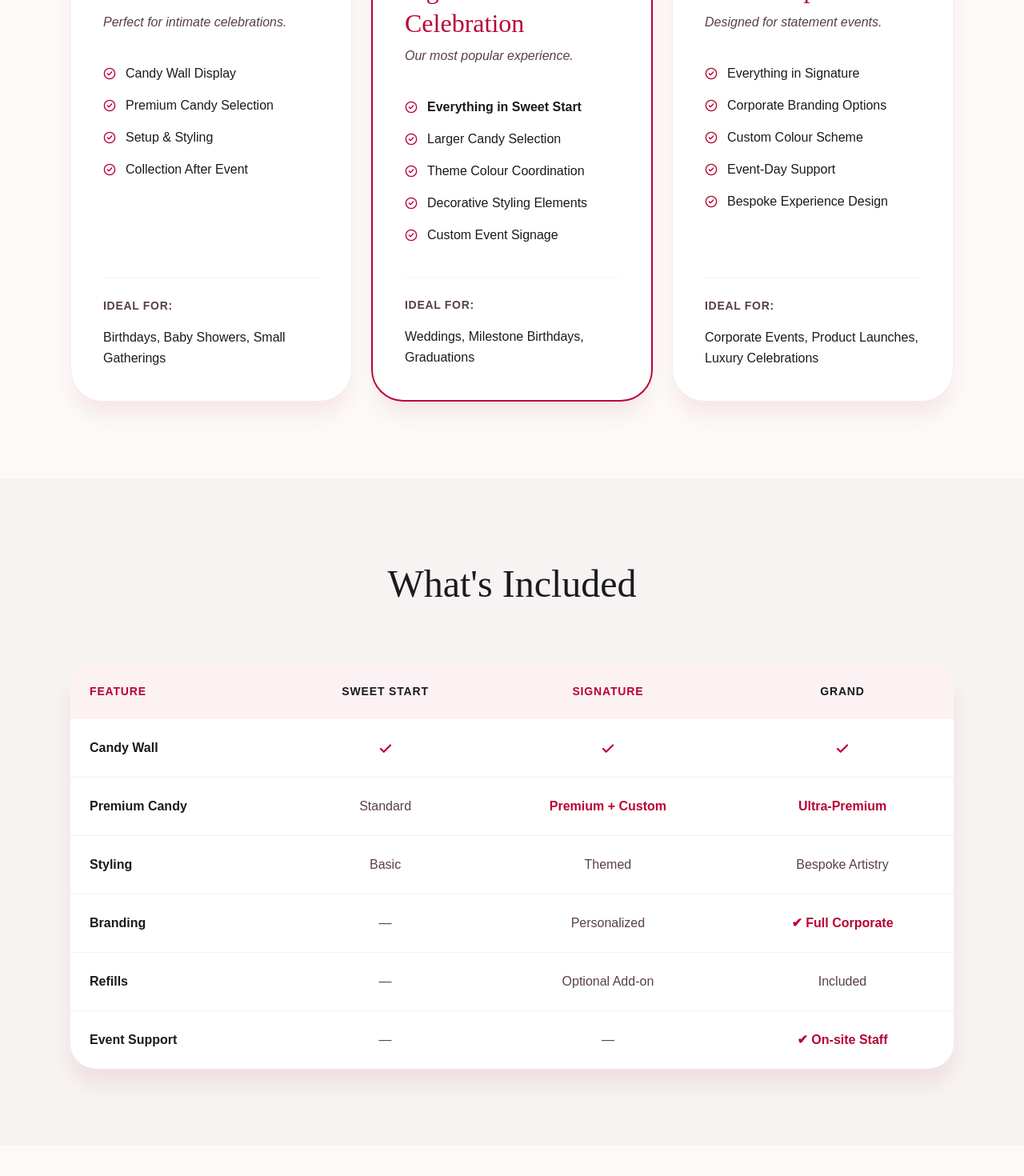
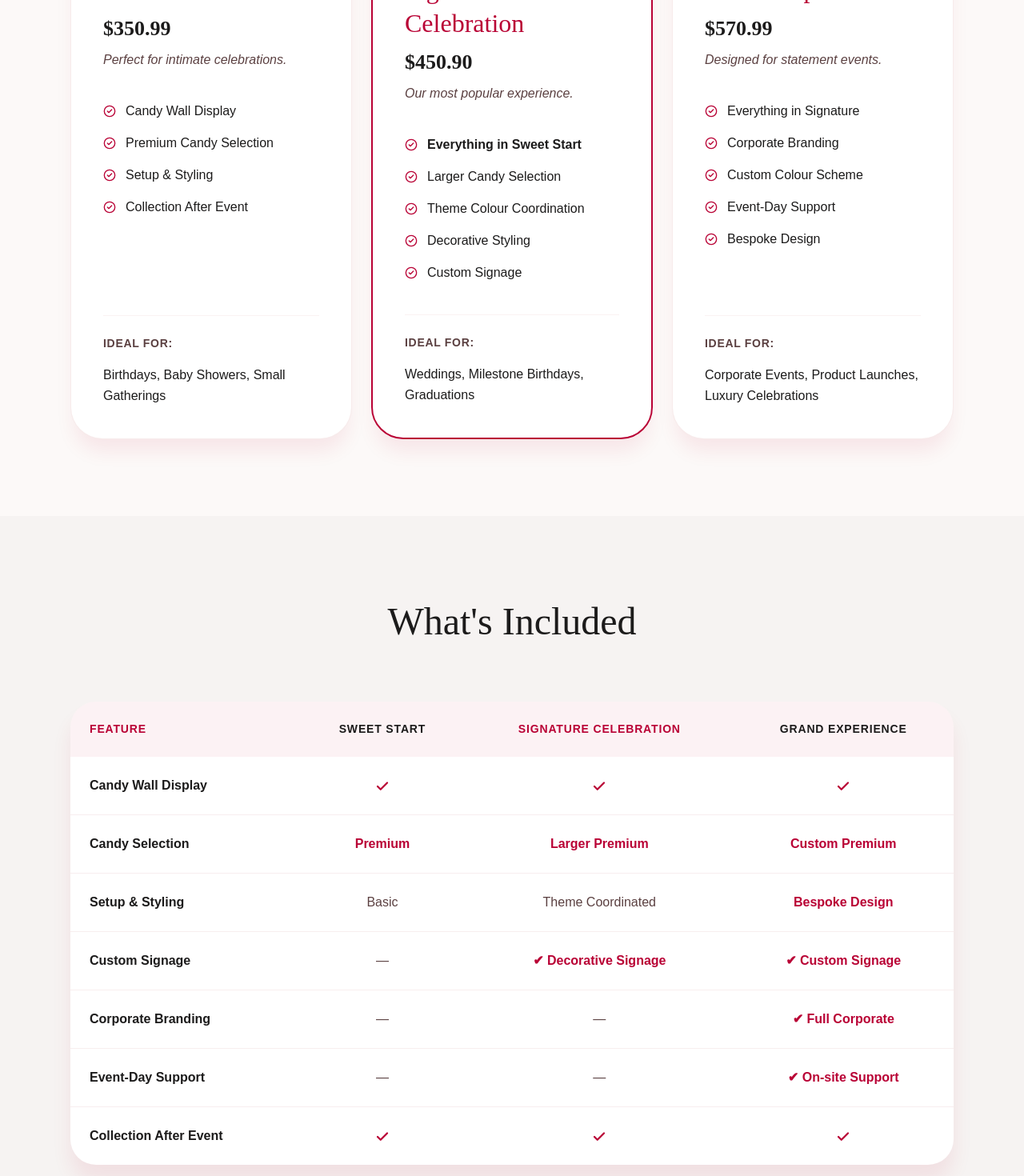
Before and after one commit to lbello93/Mr_Andy, a React (Vite) app: page /packages in a window 1280 px wide. Shown: the part 720-2190 px from the top of the page at 80% size. Built offline with nearby package versions, Linux system fonts and the light colour scheme.

Commit message:
Update Mr Andy packages and booking validation

```diff
--- a/src/data/packageData.js
+++ b/src/data/packageData.js
@@ -2,26 +2,80 @@ import { Gem, Star, BadgeCheck } from "lucide-react";
 
 export const packages = [
   {
+    id: "sweet-start",
     icon: BadgeCheck,
-    title: "Classic",
+    title: "Sweet Start",
+    price: "$350.99",
+    subtitle: "Perfect for intimate celebrations.",
     description: "Perfect for intimate celebrations and small gatherings.",
-    button: "Select Classic",
+    inclusions: [
+      "Candy Wall Display",
+      "Premium Candy Selection",
+      "Setup & Styling",
+      "Collection After Event",
+    ],
+    features: [
+      "Candy Wall Display",
+      "Premium Candy Selection",
+      "Setup & Styling",
+      "Collection After Event",
+    ],
+    ideal: "Birthdays, Baby Showers, Small Gatherings",
+    button: "Select Sweet Start",
     featured: false,
+    popular: false,
   },
   {
+    id: "signature-celebration",
     icon: Star,
-    title: "Signature",
+    title: "Signature Celebration",
+    price: "$450.90",
+    subtitle: "Our most popular experience.",
     description: "Our most popular experience, curated for standard events.",
+    inclusions: [
+      "Everything in Sweet Start",
+      "Larger Candy Selection",
+      "Theme Colour Coordination",
+      "Decorative Styling",
+      "Custom Signage",
+    ],
+    features: [
+      "Everything in Sweet Start",
+      "Larger Candy Selection",
+      "Theme Colour Coordination",
+      "Decorative Styling",
+      "Custom Signage",
+    ],
+    ideal: "Weddings, Milestone Birthdays, Graduations",
     button: "Select Signature",
     featured: true,
+    popular: true,
     badge: "Most Popular",
   },
   {
+    id: "grand-experience",
     icon: Gem,
-    title: "Grand",
-    description:
-      "Designed for large-scale events and high-traffic experiences.",
+    title: "Grand Experience",
+    price: "$570.99",
+    subtitle: "Designed for statement events.",
+    description: "Designed for large-scale events and luxury experiences.",
+    inclusions: [
+      "Everything in Signature",
+      "Corporate Branding",
+      "Custom Colour Scheme",
+      "Event-Day Support",
+      "Bespoke Design",
+    ],
+    features: [
+      "Everything in Signature",
+      "Corporate Branding",
+      "Custom Colour Scheme",
+      "Event-Day Support",
+      "Bespoke Design",
+    ],
+    ideal: "Corporate Events, Product Launches, Luxury Celebrations",
     button: "Select Grand",
     featured: false,
+    popular: false,
   },
 ];
--- a/src/sections/Comparison/PackageCard.jsx
+++ b/src/sections/Comparison/PackageCard.jsx
@@ -2,11 +2,15 @@ import { CheckCircle2 } from "lucide-react";
 
 export default function PackageCard({
   title,
+  price,
   subtitle,
   features,
+  inclusions,
   ideal,
   popular,
 }) {
+  const featureList = inclusions || features || [];
+
   return (
     <article className={`package-card ${popular ? "popular" : ""}`}>
       {popular && <div className="popular-tag">MOST POPULAR</div>}
@@ -14,11 +18,13 @@ export default function PackageCard({
       <div className="package-header">
         <h3>{title}</h3>
 
+        {price && <div className="package-price">{price}</div>}
+
         <p>{subtitle}</p>
       </div>
 
       <ul className="package-features">
-        {features.map((feature) => (
+        {featureList.map((feature) => (
           <li key={feature}>
             <CheckCircle2 size={16} strokeWidth={2} />
 
--- a/src/sections/Comparison/PackageComparison.css
+++ b/src/sections/Comparison/PackageComparison.css
@@ -115,6 +115,18 @@
   font-size: 32px;
 
   line-height: 1.3;
+
+  margin-bottom: 8px;
+}
+
+.package-price {
+  font-family: "Playfair Display", serif;
+
+  font-size: 26px;
+
+  font-weight: 700;
+
+  color: #1c1b1b;
 
   margin-bottom: 8px;
 }
--- a/src/sections/Comparison/packageData.js
+++ b/src/sections/Comparison/packageData.js
@@ -1,53 +1,3 @@
-export const packages = [
-  {
-    title: "Sweet Start",
-    subtitle: "Perfect for intimate celebrations.",
+import { packages } from "../../data/packageData";
 
-    features: [
-      "Candy Wall Display",
-      "Premium Candy Selection",
-      "Setup & Styling",
-      "Collection After Event",
-    ],
-
-    ideal: "Birthdays, Baby Showers, Small Gatherings",
-
-    popular: false,
-  },
-
-  {
-    title: "Signature Celebration",
-
-    subtitle: "Our most popular experience.",
-
-    features: [
-      "Everything in Sweet Start",
-      "Larger Candy Selection",
-      "Theme Colour Coordination",
-      "Decorative Styling Elements",
-      "Custom Event Signage",
-    ],
-
-    ideal: "Weddings, Milestone Birthdays, Graduations",
-
-    popular: true,
-  },
-
-  {
-    title: "Grand Experience",
-
-    subtitle: "Designed for statement events.",
-
-    features: [
-      "Everything in Signature",
-      "Corporate Branding Options",
-      "Custom Colour Scheme",
-      "Event-Day Support",
-      "Bespoke Experience Design",
-    ],
-
-    ideal: "Corporate Events, Product Launches, Luxury Celebrations",
-
-    popular: false,
-  },
-];
+export { packages };
--- a/src/sections/ComparisonTable/ComparisonTable.jsx
+++ b/src/sections/ComparisonTable/ComparisonTable.jsx
@@ -3,40 +3,46 @@ import { Check } from "lucide-react";
 
 const rows = [
   {
-    feature: "Candy Wall",
+    feature: "Candy Wall Display",
     sweet: true,
     signature: true,
     grand: true,
   },
   {
-    feature: "Premium Candy",
-    sweet: "Standard",
-    signature: "Premium + Custom",
-    grand: "Ultra-Premium",
+    feature: "Candy Selection",
+    sweet: "Premium",
+    signature: "Larger Premium",
+    grand: "Custom Premium",
   },
   {
-    feature: "Styling",
+    feature: "Setup & Styling",
     sweet: "Basic",
-    signature: "Themed",
-    grand: "Bespoke Artistry",
+    signature: "Theme Coordinated",
+    grand: "Bespoke Design",
   },
   {
-    feature: "Branding",
+    feature: "Custom Signage",
     sweet: "—",
-    signature: "Personalized",
+    signature: "✔ Decorative Signage",
+    grand: "✔ Custom Signage",
+  },
+  {
+    feature: "Corporate Branding",
+    sweet: "—",
+    signature: "—",
     grand: "✔ Full Corporate",
   },
   {
-    feature: "Refills",
+    feature: "Event-Day Support",
     sweet: "—",
-    signature: "Optional Add-on",
-    grand: "Included",
+    signature: "—",
+    grand: "✔ On-site Support",
   },
   {
-    feature: "Event Support",
-    sweet: "—",
-    signature: "—",
-    grand: "✔ On-site Staff",
+    feature: "Collection After Event",
+    sweet: true,
+    signature: true,
+    grand: true,
   },
 ];
 
@@ -52,8 +58,8 @@ export default function ComparisonTable() {
               <tr>
                 <th>Feature</th>
                 <th>Sweet Start</th>
-                <th className="highlight">Signature</th>
-                <th>Grand</th>
+                <th className="highlight">Signature Celebration</th>
+                <th>Grand Experience</th>
               </tr>
             </thead>
 
@@ -67,7 +73,7 @@ export default function ComparisonTable() {
                       key={index}
                       className={
                         typeof value === "string" &&
-                        (value.includes("✔") || value.includes("Premium"))
+                        (value.includes("✔") || value.includes("Premium") || value.includes("Bespoke"))
                           ? "accent"
                           : ""
                       }
--- a/src/sections/ContactPage/ContactHero/ContactHero.jsx
+++ b/src/sections/ContactPage/ContactHero/ContactHero.jsx
@@ -11,6 +11,14 @@ import Step2 from "./steps/Step2";
 import Step3 from "./steps/Step3";
 import Step4 from "./steps/Step4";
 import Step5 from "./steps/Step5";
+
+const getTodayLocal = () => {
+  const today = new Date();
+  const year = today.getFullYear();
+  const month = String(today.getMonth() + 1).padStart(2, "0");
+  const day = String(today.getDate()).padStart(2, "0");
+  return `${year}-${month}-${day}`;
+};
 
 export default function ContactHero() {
   const [step, setStep] = useState(1);
@@ -38,7 +46,7 @@ export default function ContactHero() {
     }
 
     if (step === 3) {
-      if (!data.date) return;
+      if (!data.date || data.date < getTodayLocal()) return;
     }
 
     if (step === 4) {
@@ -77,6 +85,9 @@ export default function ContactHero() {
 
     return stepImages[step]?.[formData.occasion] ?? stepImages[1];
   };
+
+  const todayLocal = getTodayLocal();
+  const isDateInvalid = !formData.date || formData.date < todayLocal;
 
   return (
     <section className="contact-hero">
@@ -155,7 +166,10 @@ export default function ContactHero() {
 
             <Button
               onClick={nextStep}
-              disabled={step === 1 && formData.occasion === ""}
+              disabled={
+                (step === 1 && !formData.occasion) ||
+                (step === 3 && isDateInvalid)
+              }
             >
               {step === 5 ? "Submit" : "Next →"}
             </Button>
--- a/src/sections/ContactPage/ContactHero/images.js
+++ b/src/sections/ContactPage/ContactHero/images.js
@@ -50,6 +50,6 @@ export const stepImages = {
   1: step1,
   2: step2Images,
   3: step34Images,
-  4: step34Images, // Same object reused
+  4: step34Images,
   5: step5Images,
 };
--- a/src/sections/ContactPage/ContactHero/steps/Step3.jsx
+++ b/src/sections/ContactPage/ContactHero/steps/Step3.jsx
@@ -1,7 +1,17 @@
 import "./Step3.css";
 import { CalendarDays } from "lucide-react";
 
+const getTodayLocal = () => {
+  const today = new Date();
+  const year = today.getFullYear();
+  const month = String(today.getMonth() + 1).padStart(2, "0");
+  const day = String(today.getDate()).padStart(2, "0");
+  return `${year}-${month}-${day}`;
+};
+
 export default function Step3({ formData, setFormData }) {
+  const minDate = getTodayLocal();
+
   return (
     <>
       <div className="step-header">
@@ -22,6 +32,7 @@ export default function Step3({ formData, setFormData }) {
 
           <input
             type="date"
+            min={minDate}
             value={formData.date}
             onChange={(e) =>
               setFormData((prev) => ({
--- a/src/sections/Packages/PackageCard.jsx
+++ b/src/sections/Packages/PackageCard.jsx
@@ -1,6 +1,9 @@
+import { Link } from "react-router-dom";
+
 export default function PackageCard({
   icon: Icon,
   title,
+  price,
   description,
   button,
   featured,
@@ -46,9 +49,15 @@ export default function PackageCard({
         <Icon size={34} className="text-[#B90235]" />
       </div>
 
-      <h3 className="mb-4 text-center font-playfair text-[38px] leading-none text-[#1C1B1B]">
+      <h3 className="mb-2 text-center font-playfair text-[32px] leading-tight text-[#1C1B1B]">
         {title}
       </h3>
+
+      {price && (
+        <p className="mb-4 text-center font-playfair text-[26px] font-bold text-[#B90235]">
+          {price}
+        </p>
+      )}
 
       <p className="mb-8 flex-1 text-center text-[16px] leading-8 text-[#5B4041]">
         {description}
@@ -56,8 +65,9 @@ export default function PackageCard({
 
       <div className="mb-6 h-px w-full bg-[#F2E6E6]" />
 
-      <button
-        className={`h-14 w-full rounded-full text-sm font-bold uppercase tracking-[0.08em] transition-all duration-300
+      <Link
+        to="/contact"
+        className={`flex h-14 w-full items-center justify-center rounded-full text-sm font-bold uppercase tracking-[0.08em] transition-all duration-300
 
       ${
         featured
@@ -66,7 +76,7 @@ export default function PackageCard({
       }`}
       >
         {button}
-      </button>
+      </Link>
     </article>
   );
 }
--- a/src/sections/Packages/Packages.jsx
+++ b/src/sections/Packages/Packages.jsx
@@ -1,4 +1,5 @@
 import { ArrowUpRight } from "lucide-react";
+import { Link } from "react-router-dom";
 import PackageCard from "./PackageCard";
 import { packages } from "../../data/packageData";
 
@@ -16,13 +17,13 @@ export default function Packages() {
           ))}
         </div>
 
-        <a
-          href="/"
+        <Link
+          to="/packages"
           className="mt-10 inline-flex items-center gap-2 uppercase tracking-[0.18em] text-[#5B4041] transition hover:text-[#B90235]"
         >
           Explore All Packages
           <ArrowUpRight size={18} />
-        </a>
+        </Link>
       </div>
     </section>
   );
```
